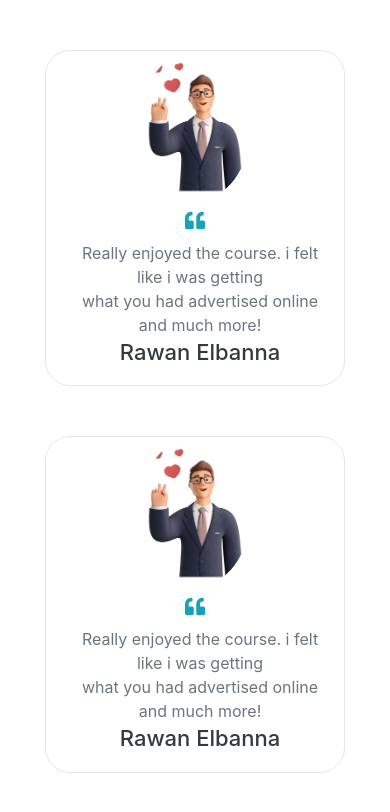
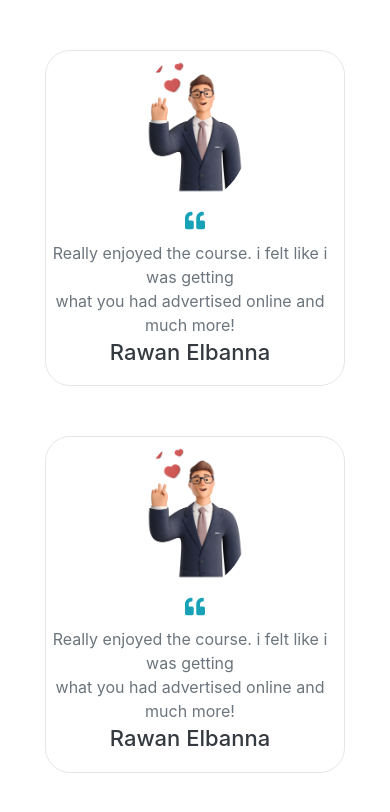
Before and after one commit to RawanElbanna/reviews, a plain HTML site: page index.html in a window 390 px wide. Drawn offline with Linux system fonts and the light colour scheme.

Commit message:
Update style.css

```diff
--- a/css/style.css
+++ b/css/style.css
@@ -51,5 +51,8 @@
     .aa i{
         font-size: 20px;
     }
+     .aa p, .aa h3{
+        margin-left: -10px;
+    }
 
 }
```
